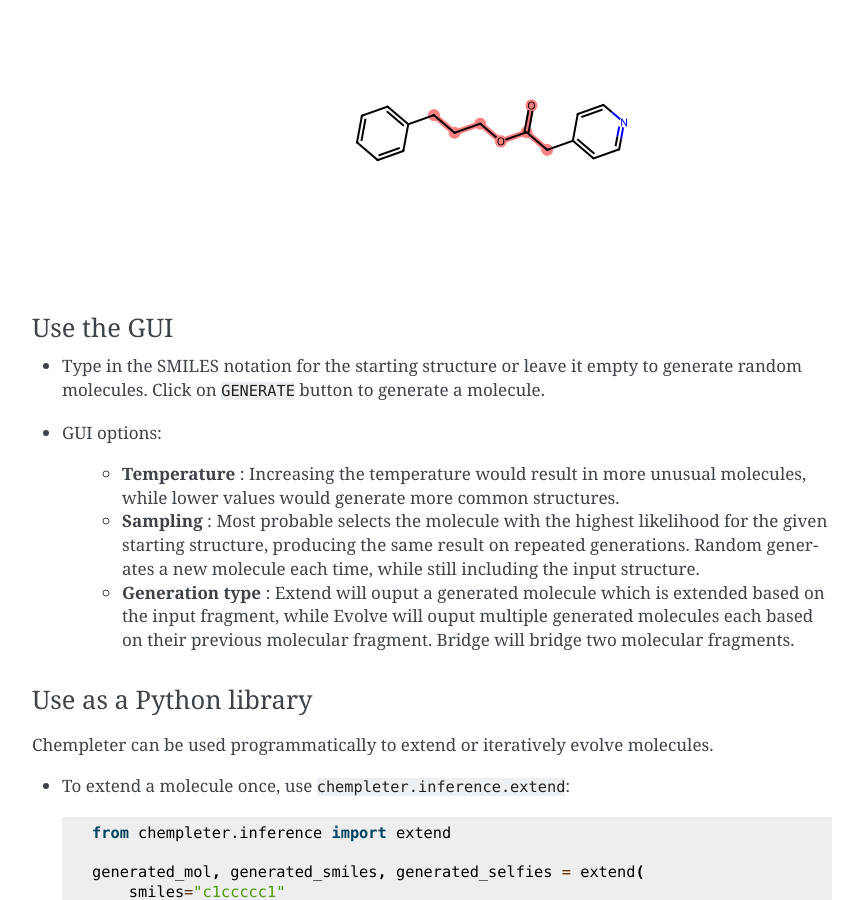
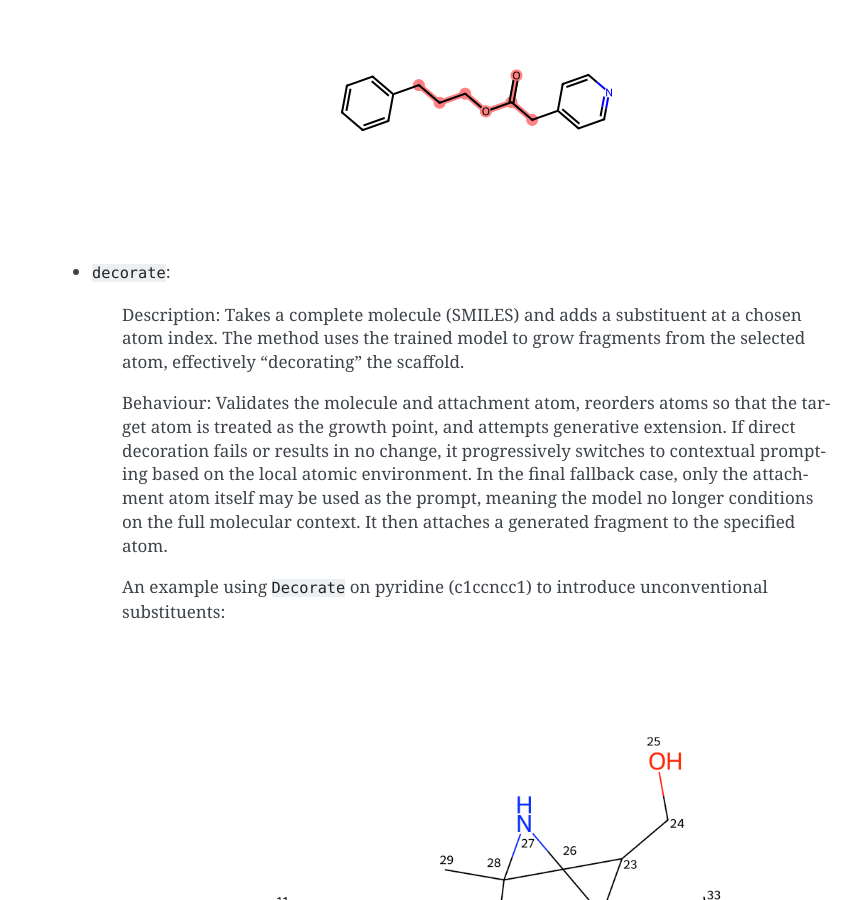
Before and after one commit to davistdaniel/chempleter, a Sphinx documentation site: the page built from docs/source/usage.rst, in a window 1280 px wide and 900 px high, scrolled down 1767 px. Shown: the whole window, without its empty margins (258-1121 px from the left). Built offline with Sphinx 7.4.7, drawn with Linux system fonts in a browser that asks for light colours; some of the changed text lies outside the part shown.

Commit message:
docs: update docs for decorate function

```diff
--- a/docs/source/usage.rst
+++ b/docs/source/usage.rst
@@ -72,6 +78,23 @@ Generating molecules
 
         .. image::
             images/bridge_example.png
+            :align: center
+
+.. _decorate-heading:
+
+    * ``decorate``:
+
+        Description: Takes a complete molecule (SMILES) and adds a substituent at a chosen atom index. The method uses the trained model to grow fragments from the selected atom, effectively “decorating” the scaffold.
+
+        Behaviour: Validates the molecule and attachment atom, reorders atoms so that the target atom is treated as the growth point,
+        and attempts generative extension. If direct decoration fails or results in no change, it progressively switches to contextual
+        prompting based on the local atomic environment. In the final fallback case, only the attachment atom itself may be used as the prompt,
+        meaning the model no longer conditions on the full molecular context. It then attaches a generated fragment to the specified atom.
+
+        An example using ``Decorate`` on pyridine (c1ccncc1) to introduce unconventional substituents:
+
+        .. image::
+            images/decorate_example.png
             :align: center
 
 
@@ -129,6 +152,18 @@ Chempleter can be used programmatically to extend or iteratively evolve molecule
 
     print(generated_smiles)
 
+* To decorate a molecule once at a specified atom index, use ``chempleter.inference.decorate``:
+
+  .. code-block:: python
+
+    from chempleter.inference import decorate
+
+    generated_mol, generated_smiles, generated_selfies = decorate(
+        smiles="c1cccnc1", atom_idx = 2
+    )
+
+     print(generated_smiles)
+
 * Options
 
     Both ``extend`` and ``evolve`` accept several optional arguments to control
```
Also changed, not shown: other parts of docs/source/usage.rst (+7 -1 lines), docs/source/demo.rst (+15 -0 lines), docs/source/images/decorate_example.png (added), 1 other file.
